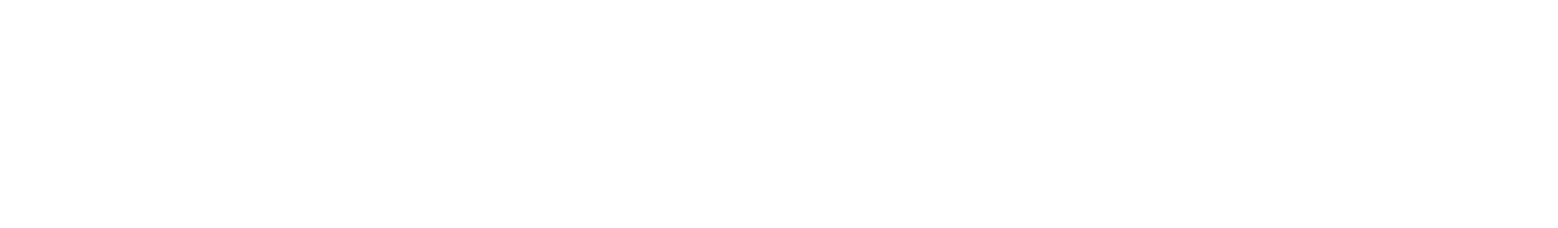
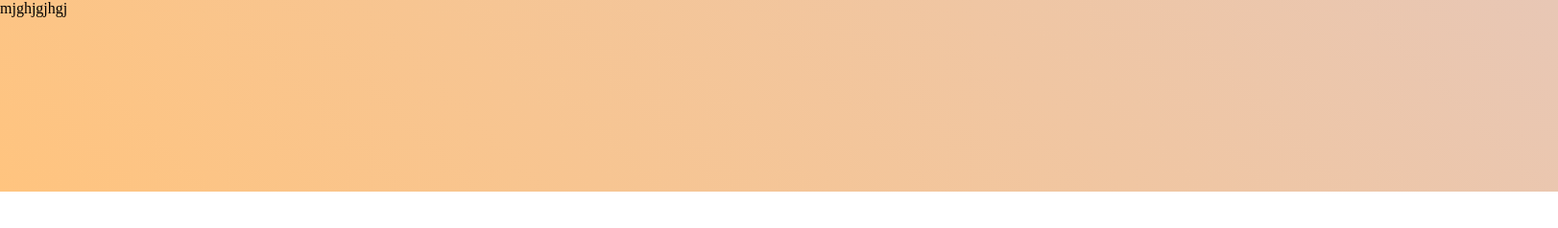
Before and after one commit to AnaLiviaSantos/Sarana-s, a plain HTML site: page index.html in a window 1280 px wide. Shown: the whole page at 96% size, 1623 px wide, since content can reach past the window. Drawn offline with Linux system fonts and the light colour scheme.

Commit message:
sarana's

```diff
--- a/css/estilos.css
+++ b/css/estilos.css
@@ -1,16 +1,14 @@
-*{
+* {
 	padding: 0px;
 	margin: 0px;
 }
-.root {
+:root {
 	--cor-fundo:#FFBB99;
 	--cor-texto:#000000;
 }
 
-.header {
+header {
 	width: 1623px;
 	height: 200px;
-	top: -27px;
-	position: absolute;
-	background: linear-gradient(100% #FFC47F #E8C7B5);
+	background-image: linear-gradient(45deg, #FFC47F, #E8C7B5);
 }
--- a/index.html
+++ b/index.html
@@ -4,12 +4,16 @@
 	<meta charset="utf-8">
 	<meta name="viewport" content="width=device-width, initial-scale=1">
 	<title>Sarana's R&A</title>
+	<link rel="stylesheet" href="css/estilos.css">
 </head>
 <body>
 	<header>
-	</header>
-</body>
+mjghjgjhgj
+		</header>
+
 <main>
 
 </main>
+
+</body>
 </html>
```
